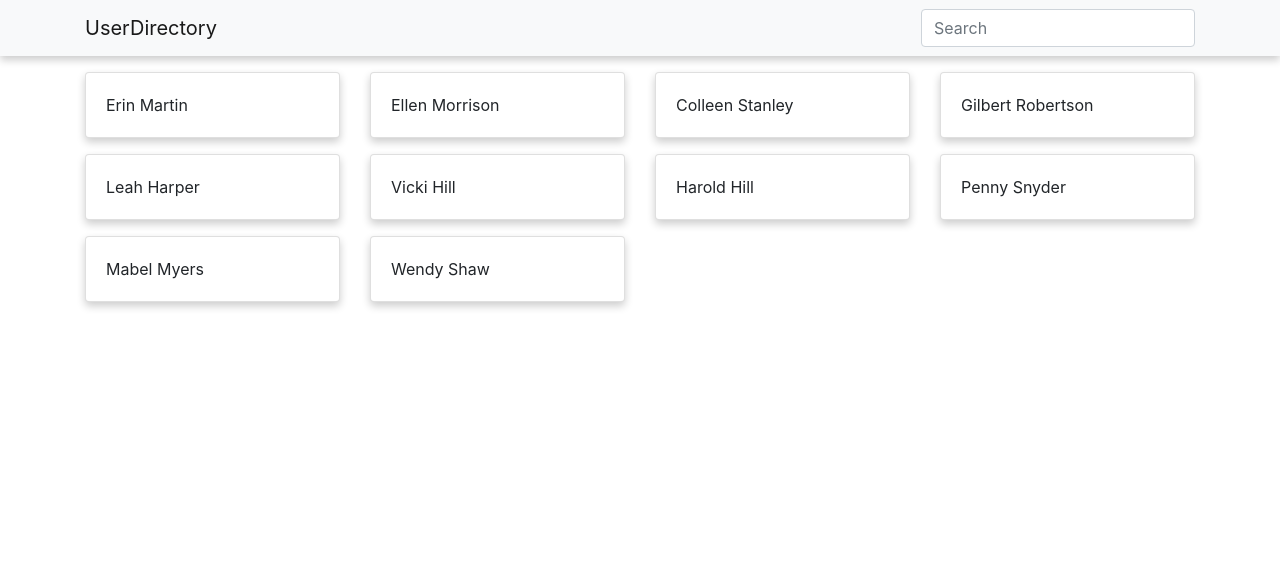
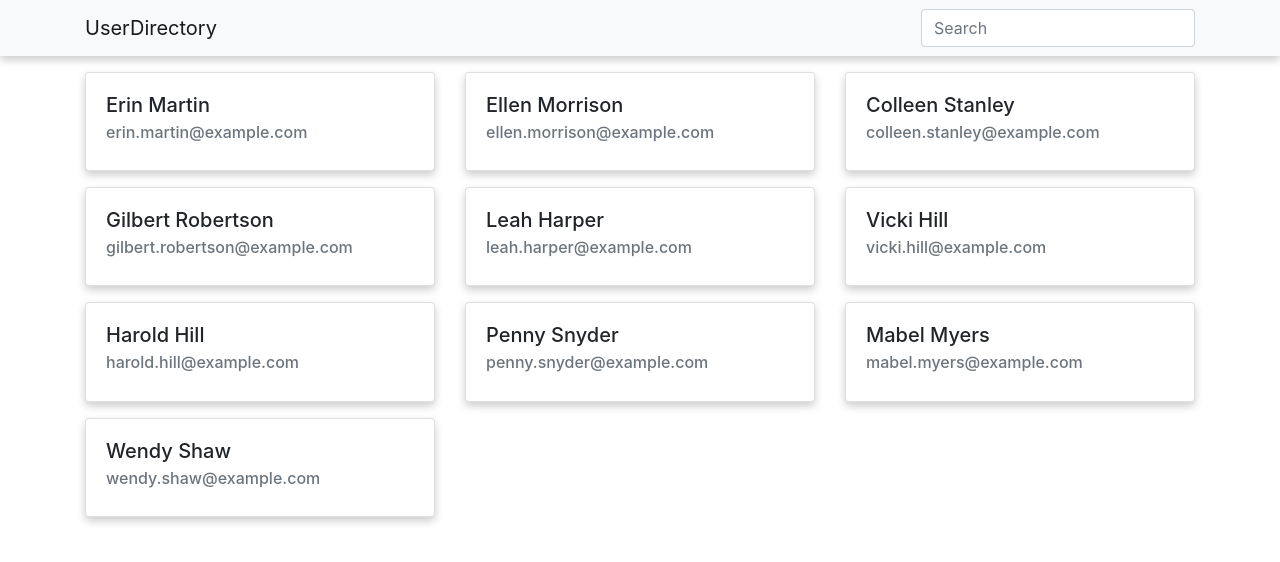
Before and after one commit to kenneth-hendricks/user-directory, a React (Create React App) app: page / in a window 1280 px wide. Shown: the top 562 px of the page. Built offline with nearby package versions, Linux system fonts and the light colour scheme.

Commit message:
Add email to user cards

```diff
--- a/src/components/UserCard.js
+++ b/src/components/UserCard.js
@@ -4,7 +4,8 @@ import { capitalizeFirstLetter } from '../utils';
 const UserCard = ({ user }) => (
   <div className="card user">
     <div className="card-body">
-      {displayName(user)}
+      <h5 className="card-title">{displayName(user)}</h5>
+      <h6 class="card-subtitle mb-2 text-muted">{user.email}</h6>
     </div>
   </div>
 );
--- a/src/components/UserGrid.js
+++ b/src/components/UserGrid.js
@@ -5,7 +5,7 @@ import UserCard from './UserCard';
 const UserGrid = ({ users }) => (
   <div className="row">
     {users.map((user, i) => (
-      <div className="col-lg-3 col-md-4 col-sm-6" key={i}>
+      <div className="col-lg-4 col-md-6" key={i}>
         <UserCard user={user} />
       </div>
     ))}
```
